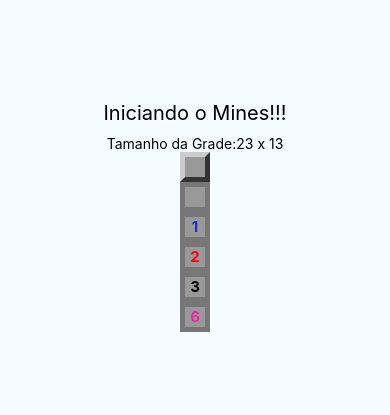
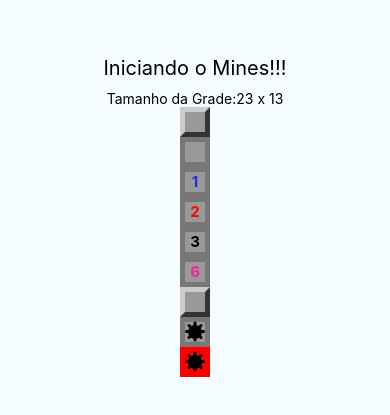
Before and after one commit to includeVitor/minesweeper-react-native, a React Native app: screen / in a window 390 px wide. Shown: the part 211-626 px from the top of the page. Built offline with nearby package versions, Linux system fonts and the light colour scheme.

Commit message:
[ WIP ] Mine && Field components

```diff
--- a/App.js
+++ b/App.js
@@ -37,6 +37,9 @@
         <Field opened nearMines={2} />
         <Field opened nearMines={3} />
         <Field opened nearMines={6} />
+        <Field mined />
+        <Field mined opened/>
+        <Field mined opened exploded/>
       </View>
 
     )
--- a/src/components/Field.js
+++ b/src/components/Field.js
@@ -1,14 +1,16 @@
 import React from 'react'
 import { Text, View, StyleSheet } from 'react-native'
 import params from '../params'
+import Mine from './Mine'
 
 export default props => {
 
-    const { mined, opened, nearMines } = props
+    const { mined, opened, nearMines, exploded } = props
 
     const styleField = [styles.field]
-    if( opened ) styleField.push(styles.opened)
-    if( styleField.length === 1 ) styleField.push(styles.regular)
+    if(opened) styleField.push(styles.opened)
+    if(exploded) styleField.push(styles.exploded)
+    if(styleField.length === 1) styleField.push(styles.regular)
 
     let color = null
     if (nearMines > 0){
@@ -22,9 +24,9 @@
     return (
         <View style={styleField}>
             {!mined && opened && nearMines > 0 ?
-                <Text style={[styles.label, { color: color }]}>
-                    {nearMines}</Text> : false}
-
+                <Text style={[styles.label, { color: color }]}>{nearMines}</Text>
+                : false}
+            {mined && opened ? <Mine />: false}
         </View>
     )
 }
@@ -51,5 +53,9 @@
     label: {
         fontWeight: 'bold',
         fontSize: params.fontSize
+    },
+    exploded: {
+        backgroundColor: 'red',
+        borderColor: 'red'
     }
 })
--- /dev/null
+++ b/src/components/Mine.js
@@ -0,0 +1,36 @@
+import React from 'react'
+import { View, StyleSheet } from 'react-native'
+
+export default props => {
+    return(
+        <View style={styles.container}>
+            <View style={styles.coreMine} />
+            <View style={styles.line} />
+            <View style={[styles.line,{ transform: [{ rotate: '45deg' }] }]}/>
+            <View style={[styles.line,{ transform: [{ rotate: '90deg' }] }]}/>
+            <View style={[styles.line,{ transform: [{ rotate: '135deg' }] }]}/>
+        </View>
+    )
+}
+
+const styles = StyleSheet.create({
+    container: {
+        alignItems: 'center',
+        justifyContent: 'center',
+    },
+    coreMine: {
+        height: 14,
+        width: 14,
+        borderRadius: 10,
+        backgroundColor: 'black',
+        alignItems: 'center',
+        justifyContent: 'center',
+    },
+    line: {
+        position: 'absolute',
+        height: 3,
+        width: 20,
+        borderRadius: 3,
+        backgroundColor: 'black'
+    }
+})
```
